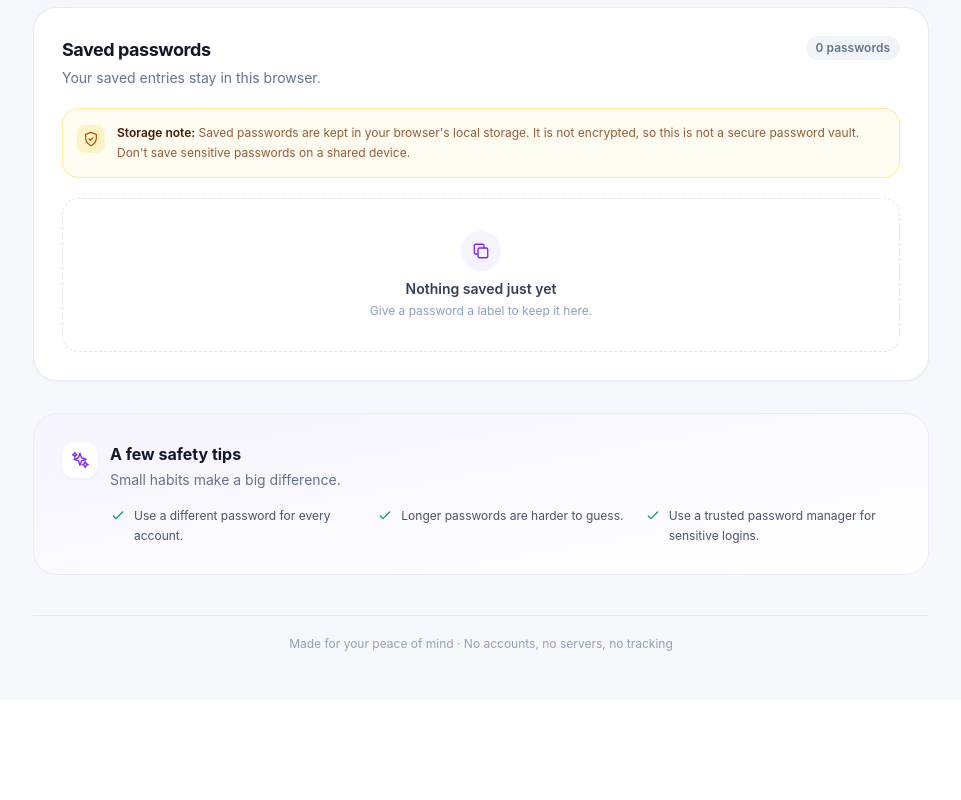
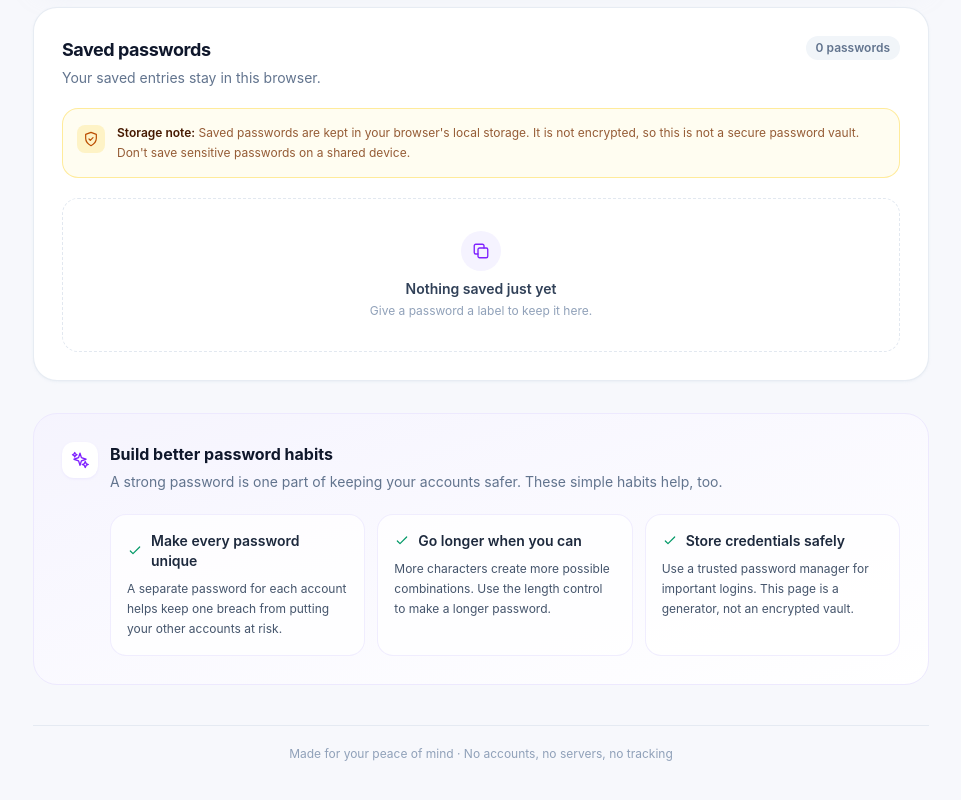
Before and after one commit to Cj-Nnekwelugo/Secure-Pass, a React (Vite) app: page / in a window 1280 px wide. Shown: the part 1077-1877 px from the top of the page, without its empty margins (159-1120 px from the left). Before the commit the page ends 1777 px from the top, so only its background shows below. Built offline with nearby package versions, Linux system fonts and the light colour scheme.

Commit message:
add updated component code

```diff
--- a/src/components/TipsCard.jsx
+++ b/src/components/TipsCard.jsx
@@ -1,9 +1,18 @@
 import Icon from './Icon.jsx'
 
 const tips = [
-  'Use a different password for every account.',
-  'Longer passwords are harder to guess.',
-  'Use a trusted password manager for sensitive logins.',
+  {
+    title: 'Make every password unique',
+    detail: 'A separate password for each account helps keep one breach from putting your other accounts at risk.',
+  },
+  {
+    title: 'Go longer when you can',
+    detail: 'More characters create more possible combinations. Use the length control to make a longer password.',
+  },
+  {
+    title: 'Store credentials safely',
+    detail: 'Use a trusted password manager for important logins. This page is a generator, not an encrypted vault.',
+  },
 ]
 
 function TipsCard() {
@@ -14,13 +23,16 @@ function TipsCard() {
           <Icon name="sparkles" className="h-[18px] w-[18px]" />
         </span>
         <div className="min-w-0 flex-1">
-          <h2 id="tips-title" className="text-base font-bold text-slate-900">A few safety tips</h2>
-          <p className="mt-1 text-sm text-slate-500">Small habits make a big difference.</p>
-          <ul className="mt-4 grid gap-3 sm:grid-cols-3">
-            {tips.map((tip) => (
-              <li key={tip} className="flex items-start gap-2 text-xs leading-5 text-slate-600">
-                <Icon name="check" className="mt-0.5 h-4 w-4 shrink-0 text-emerald-600" />
-                {tip}
+          <h2 id="tips-title" className="text-base font-bold text-slate-900">Build better password habits</h2>
+          <p className="mt-1 text-sm leading-6 text-slate-500">A strong password is one part of keeping your accounts safer. These simple habits help, too.</p>
+          <ul className="mt-5 grid gap-3 sm:grid-cols-2 lg:grid-cols-3">
+            {tips.map(({ title, detail }) => (
+              <li key={title} className="rounded-2xl border border-violet-100/80 bg-white/75 p-4">
+                <div className="flex items-center gap-2 text-sm font-semibold text-slate-800">
+                  <Icon name="check" className="h-4 w-4 shrink-0 text-emerald-600" />
+                  {title}
+                </div>
+                <p className="mt-2 text-xs leading-5 text-slate-600">{detail}</p>
               </li>
             ))}
           </ul>
```
